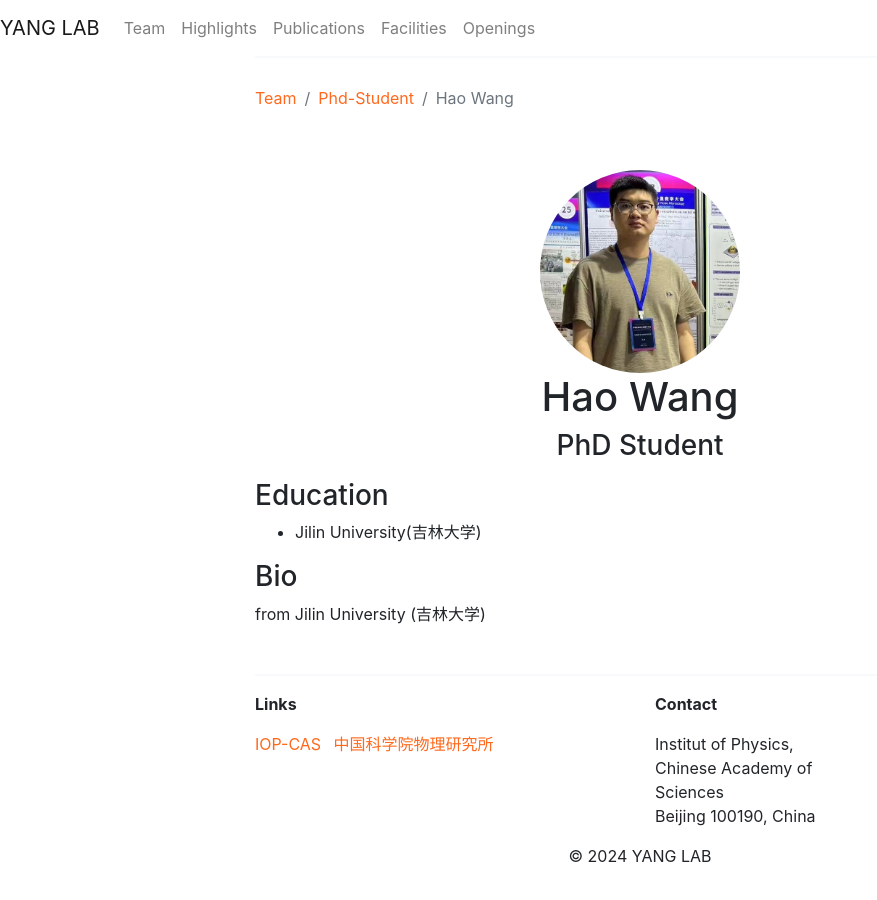
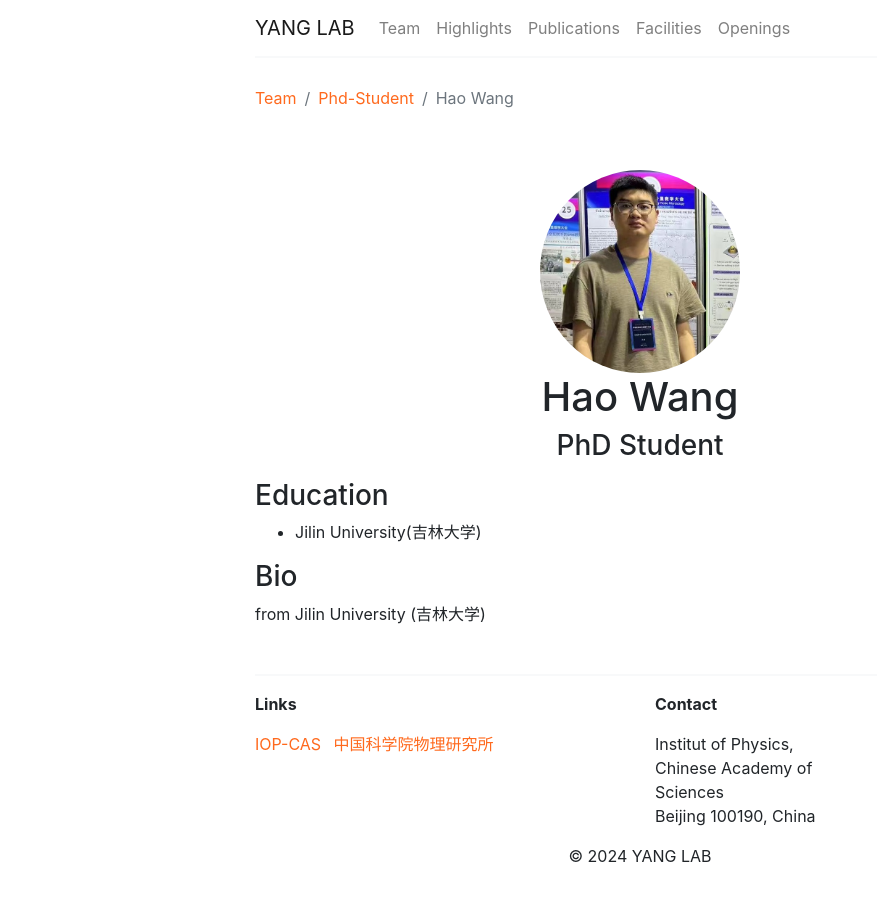
Before and after one commit to ZoomWuun/Q03i, a Jekyll site: the page built from _pages/team/_posts/2019-09-01-hao-wang.md, in a window 1280 px wide. Shown: the whole page, without its empty margins (0-877 px from the left). Built offline with Jekyll 4.4.1, drawn with Linux system fonts in a browser that asks for light colours.

Commit message:
Add files via upload

```diff
--- a/_includes/header.html
+++ b/_includes/header.html
@@ -1,7 +1,9 @@
 <header class="site-header" role="banner">
-    <nav class="navbar navbar-expand-sm navbar-light px-0 fixed-top">
+
+	<nav class="navbar navbar-expand-sm navbar-light px-0">
+
 		<!-- Navbar brand -->
-        <a class="navbar-brand" href="/" id="navbar-brand">{{ site.title }}</a>
+		<a class="navbar-brand" href="/">{{ site.title }}</a>
 
 		<!-- Navbar toggler button -->
 		<button class="navbar-toggler" type="button" data-toggle="collapse" data-target="#navbarToggler"
@@ -15,53 +17,25 @@
 				<li>
 					<a class="nav-link" href="/team">Team</a>
 				</li>
+
 				<li>
 					<a class="nav-link" href="/highlights">Highlights</a>
 				</li>
+
 				<li>
 					<a class="nav-link" href="/publications_new">Publications</a>
 				</li>
+
 				<li>
 					<a class="nav-link" href="/facilities">Facilities</a>
 				</li>
+
 				<li>
 					<a class="nav-link" href="/openings">Openings</a>
 				</li>
 			</ul>
 		</div>
+
 	</nav>
+
 </header>
-
-<style>
-    body {
-        padding-top: 56px; /* Adjust based on the height of the navbar */
-    }
-
-    .fixed-top {
-        position: fixed;
-        top: 0;
-        left: 0;
-        width: 100%;
-        z-index: 1030; /* Ensure the navbar is on top of other elements */
-    }
-
-    .navbar-brand {
-        transition: color 0.3s, opacity 0.3s;
-    }
-
-    .navbar-brand.scrolled {
-        color: #2a6496;
-        opacity: 0.3;
-    }
-</style>
-
-<script>
-    document.addEventListener("scroll", function() {
-        var navbarBrand = document.getElementById("navbar-brand");
-        if (window.scrollY > 50) { // Adjust the scroll value based on when you want the effect to occur
-            navbarBrand.classList.add("scrolled");
-        } else {
-            navbarBrand.classList.remove("scrolled");
-        }
-    });
-</script>
```
Lines whose indentation alone changed are shown as unchanged.
